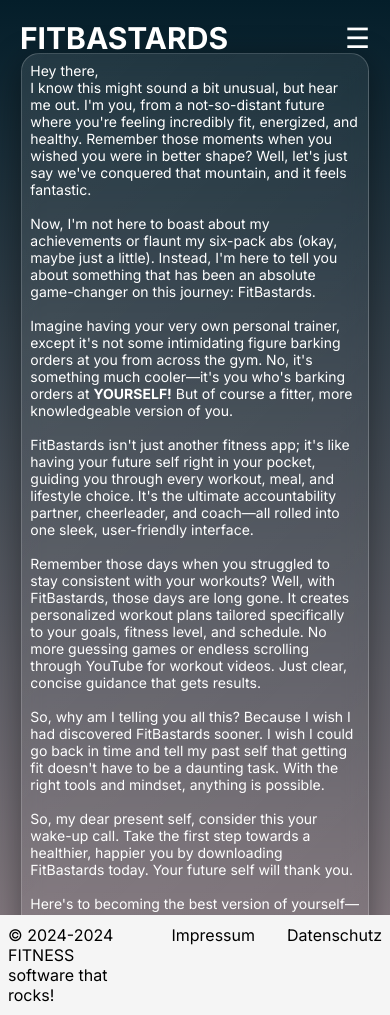
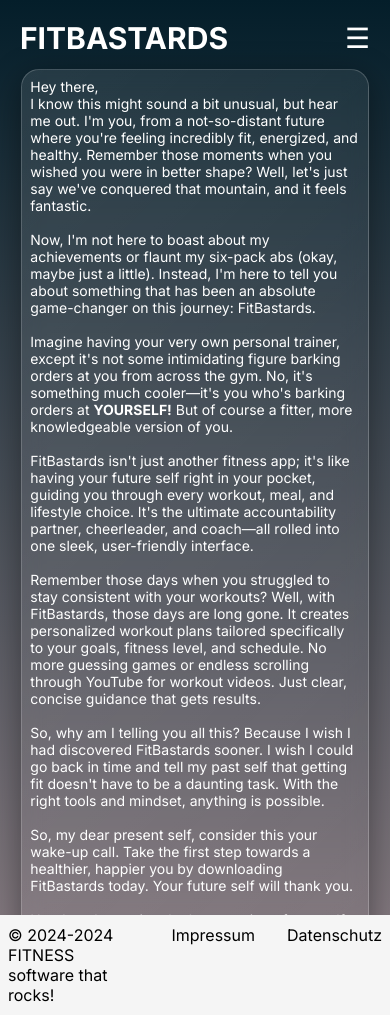
Before and after one commit to wirrexx/fit_jerk, a Django app: page /about/ in a window 390 px wide. Run offline with Django 5.2, Linux system fonts and the light colour scheme.

Commit message:
updated styles.css

```diff
--- a/fj/fitness_jerk/static/css/styles.css
+++ b/fj/fitness_jerk/static/css/styles.css
@@ -656,6 +656,7 @@
     margin: 0 auto;
     padding: .5rem;
     width: 50%;
+    margin-top: 1rem;
 }
 
 .about-us {
@@ -674,6 +675,7 @@
         width: 100%;
         overflow: auto;
         font-size: 12px;
+        margin-top: 1rem;
     }
 
     .about-us {
```
